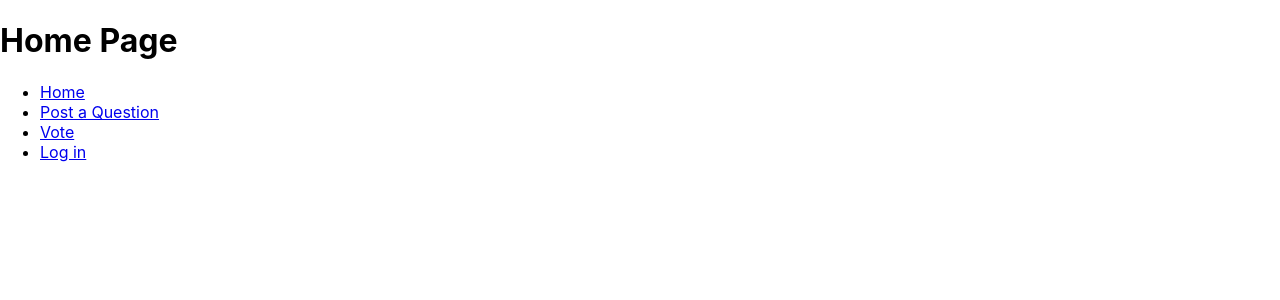
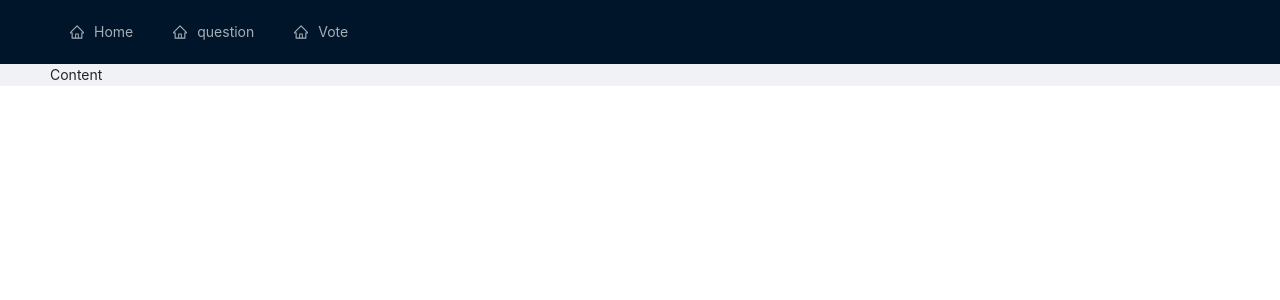
Before and after one commit to Sodaaaa/CS130-WhichOne, a React (Create React App) app: page / in a window 1280 px wide. Shown: the top 300 px of the page. Built offline with nearby package versions, Linux system fonts and the light colour scheme.

Commit message:
add antd

```diff
--- a/src/App.css
+++ b/src/App.css
@@ -1,3 +1,5 @@
+@import '~antd/dist/antd.css';
+
 .App {
   text-align: center;
 }
--- a/src/App.js
+++ b/src/App.js
@@ -10,14 +10,15 @@ import vote from "./pages/vote/vote";
 function App() {
   return (
     <BrowserRouter>
-        <Route path='/' component={homepage} />
-          <ul>
+        <Route exact path='/' component={homepage} />
+          {/* <ul>
             <li><Link to='/'>Home</Link></li>
             <li><Link to='/question'>Post a Question</Link></li>
             <li><Link to='/vote'>Vote</Link></li>
             <li><Link to='/login'>Log in</Link></li>
-          </ul>
+          </ul> */}
           <Switch>
+            <Route path='/homepage' component={homepage} />
             <Route path='/login' component={login} />
             <Route path='/question' component={question}/>
             <Route path='/vote' component={vote}/>
--- a/src/pages/homepage/homepage.js
+++ b/src/pages/homepage/homepage.js
@@ -1,7 +1,31 @@
 import React, { Component } from 'react';
+import {Link} from 'react-router-dom'
+import { Layout, Menu, Breadcrumb } from 'antd/lib';
+import { HomeOutlined, AppstoreOutlined, SettingOutlined } from '@ant-design/icons';
+const { Header, Content, Footer } = Layout;
 
 export default class homepage extends Component {
   render() {
-    return <h1>Home Page</h1>;
+    return (
+      <Layout className="layout">
+        <Header>
+          <div className="logo" />
+          <Menu theme="dark" mode="horizontal" defaultSelectedKeys={['2']}>
+            <Menu.Item key="home" icon={<HomeOutlined />}>
+              <Link to='/homepage'>Home</Link>
+            </Menu.Item>
+            <Menu.Item key="post" icon={<HomeOutlined />}>
+              <Link to='/question'>question</Link>
+            </Menu.Item>
+            <Menu.Item key="vote" icon={<HomeOutlined />}>
+              Vote
+            </Menu.Item>
+          </Menu>
+        </Header>
+        <Content style={{ padding: '0 50px' }}>
+              <div className="site-layout-content">Content</div>
+        </Content>
+      </Layout>
+    )
   }
 }
--- a/src/pages/question/question.js
+++ b/src/pages/question/question.js
@@ -1,7 +1,32 @@
 import React, { Component } from 'react';
+import {Link} from 'react-router-dom'
+import { Layout, Menu, Breadcrumb } from 'antd/lib';
+import { HomeOutlined, AppstoreOutlined, SettingOutlined } from '@ant-design/icons';
+const { Header, Content, Footer } = Layout;
 
 export default class question extends Component {
   render() {
-    return <h1>Post a Question</h1>;
+    return (
+      <Layout className="layout">
+        <Header>
+          <div className="logo" />
+          <Menu theme="dark" mode="horizontal" defaultSelectedKeys={['2']}>
+            <Menu.Item key="home" icon={<HomeOutlined />}>
+              <Link to='/homepage'>Home</Link>
+            </Menu.Item>
+            <Menu.Item key="post" icon={<HomeOutlined />}>
+              <Link to='/question'>question</Link>
+            </Menu.Item>
+            <Menu.Item key="vote" icon={<HomeOutlined />}>
+              Vote
+            </Menu.Item>
+          </Menu>
+        </Header>
+        <Content style={{ padding: '0 50px' }}>
+              <div className="site-layout-content">Content</div>
+        </Content>
+      </Layout>
+    )
+    // return <h1>Post a Question</h1>;
   }
 }
```
